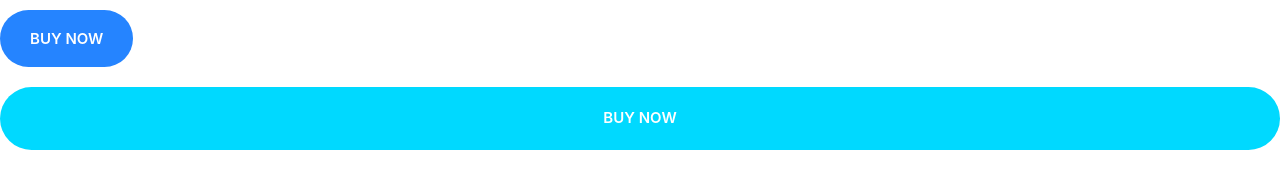
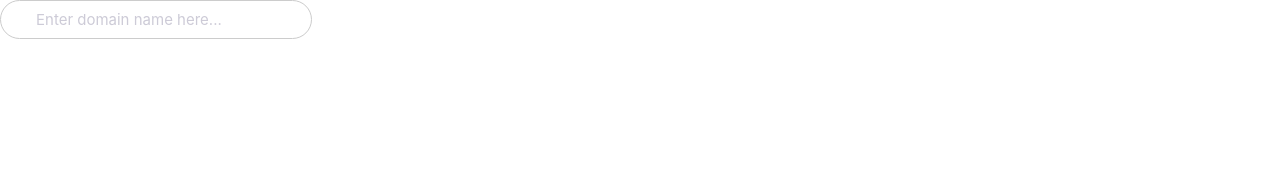
Before and after one commit to 24JohnWoo/ADASTRA, a plain HTML site: page index.html in a window 1280 px wide. Drawn offline with Linux system fonts and the light colour scheme.

Commit message:
Defining the Input and its properties.

```diff
--- a/css/styles.css
+++ b/css/styles.css
@@ -227,3 +227,24 @@ p {
         font-size: 1.5rem;
     }
 }
+
+/* Inputs */
+
+.input {
+    border-radius: 30px;
+    border: 1px solid #ccc;
+    color: var(--color-headings);
+    font-size: 2rem;
+    outline: 0;
+    padding: 1rem 3.5rem;
+}
+
+::placeholder {
+    color: #cdcbd7;
+}
+
+@media screen and (min-width: 1024px) {
+    .input {
+        font-size: 1.5rem;
+    }
+}
--- a/index.html
+++ b/index.html
@@ -10,7 +10,6 @@
     <title>Document</title>
   </head>
   <body>
-    <button class="btn btn--primary">Buy Now</button>
-    <a href="#" class="btn btn--secondary btn--block">Buy Now</a>
+    <input type="text" class="input" placeholder="Enter domain name here..." />
   </body>
 </html>
```
Also changed, not shown: components/input.html (added, +1 -0 lines).
